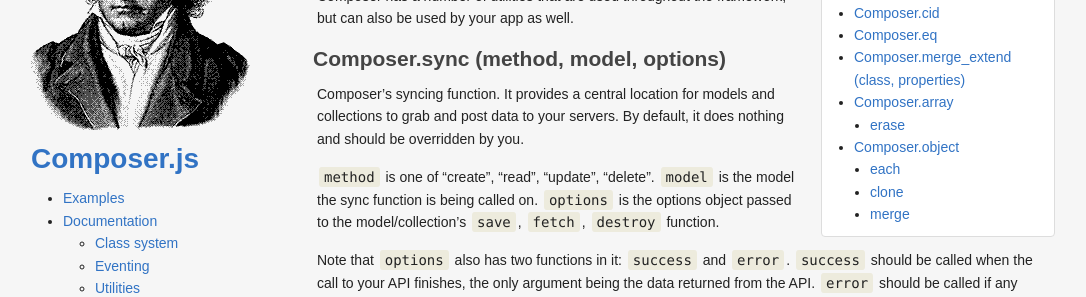
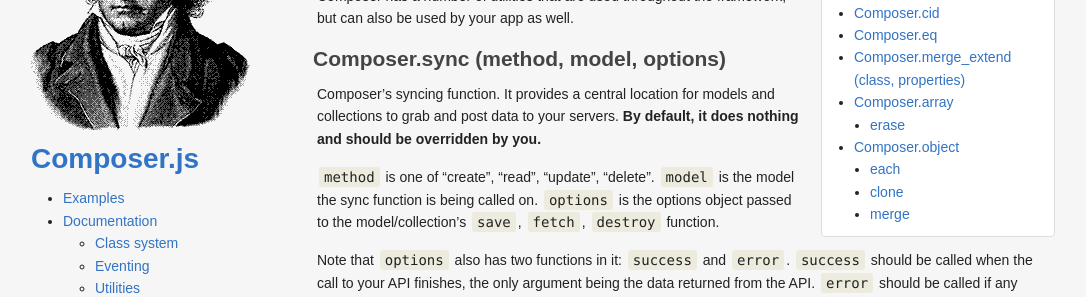
Before and after one commit to lyonbros/composer.js, a Jekyll site: the page built from docs/util.md, in a window 1280 px wide and 900 px high. Shown: the part 121-418 px from the top of the window, without its empty margins (97-1183 px from the left). Built offline with Jekyll 4.4.1, drawn with Linux system fonts in a browser that asks for light colours.

```diff
--- a/docs/util.md
+++ b/docs/util.md
@@ -11,8 +11,8 @@ can also be used by your app as well.
 ## Composer.sync (method, model, options)
 
 Composer's syncing function. It provides a central location for models and
-collections to grab and post data to your servers. By default, it does nothing
-and should be overridden by you.
+collections to grab and post data to your servers. __By default, it does nothing
+and should be overridden by you.__
 
 `method` is one of "create", "read", "update", "delete". `model` is the model
 the sync function is being called on. `options` is the options object passed to
```
